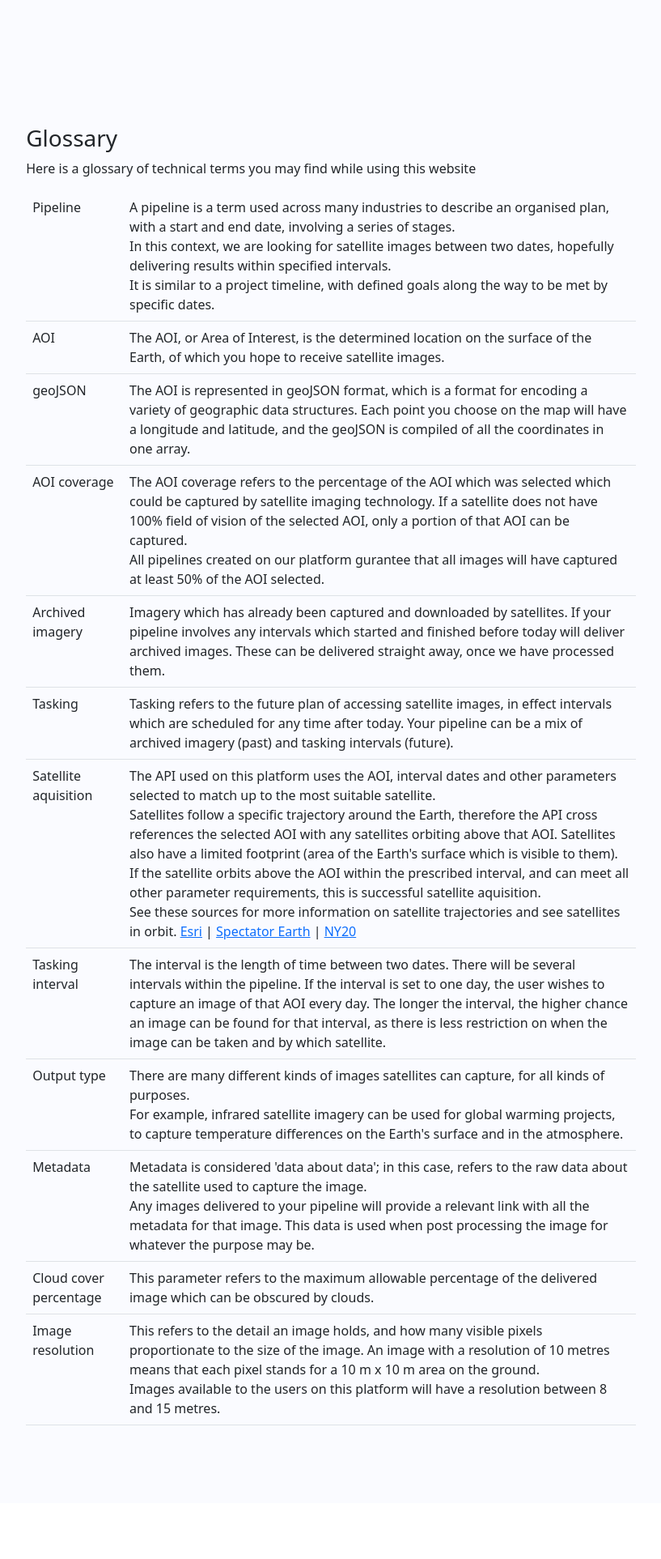
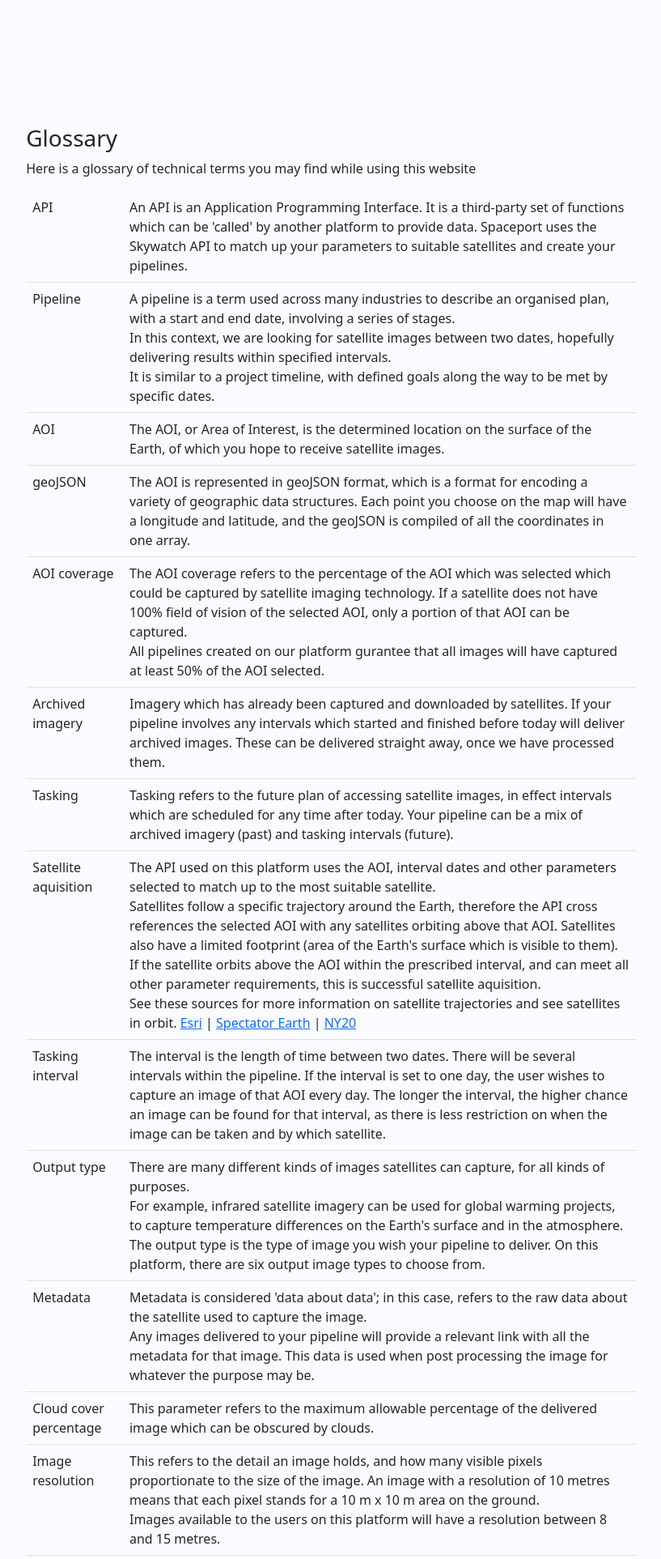
Before and after one commit to MojosBeans100/MS4-spaceport, a Django app: page /discover.html in a window 1280 px wide. Shown: the part 2630-4555 px from the top of the page at 81% size, without its empty margins (231-1048 px from the left). Before the commit the page ends 4390 px from the top, so only its background shows below. Run offline with Django 3.2, Linux system fonts and the light colour scheme; some libraries are stand-ins or nearby versions.

Commit message:
Add to glossary on discover page, adjust CSS for create form width on smaller screens

```diff
--- a/templates/discover.html
+++ b/templates/discover.html
@@ -163,6 +163,15 @@
         <p>Here is a glossary of technical terms you may find while using this website</p>
 
         <table class="table">
+
+            <tr>
+                <td>API</td>
+                <td>An API is an Application Programming Interface.  It is a third-party set of functions which can be
+                    'called' by another platform to provide data.  Spaceport uses the Skywatch API to match up your parameters
+                    to suitable satellites and create your pipelines.
+                </td>
+            </tr>
+
             <tr>
                 <td>Pipeline</td>
                 <td>A pipeline is a term used across many industries to describe an organised plan, with a start and end
@@ -229,7 +238,9 @@
                 <td>Output type</td>
                 <td>There are many different kinds of images satellites can capture, for all kinds of purposes. <br>For
                     example, infrared satellite imagery can be used for global warming projects, to capture temperature
-                    differences on the Earth's surface and in the atmosphere. </td>
+                    differences on the Earth's surface and in the atmosphere. <br>
+                The output type is the type of image you wish your pipeline to deliver.  On this platform, there are six output image
+            types to choose from.</td>
             </tr>
 
             <tr>
```
Also changed, not shown: templates/create_pipeline.html (+6 -5 lines).
